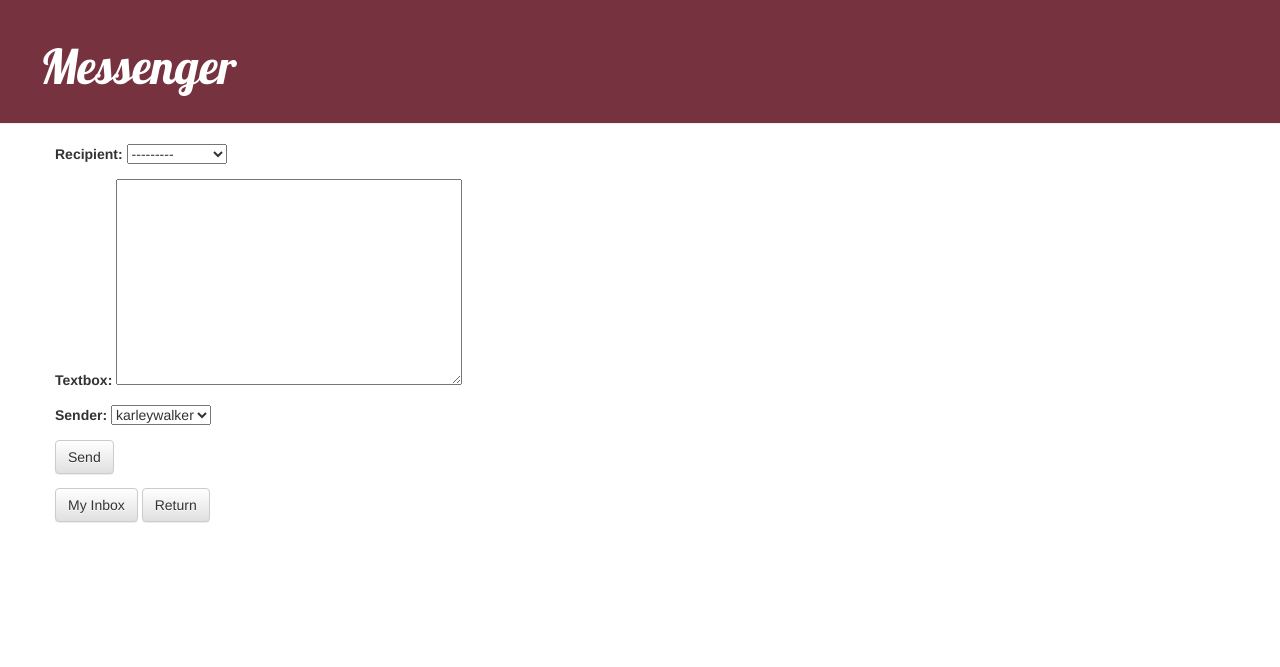
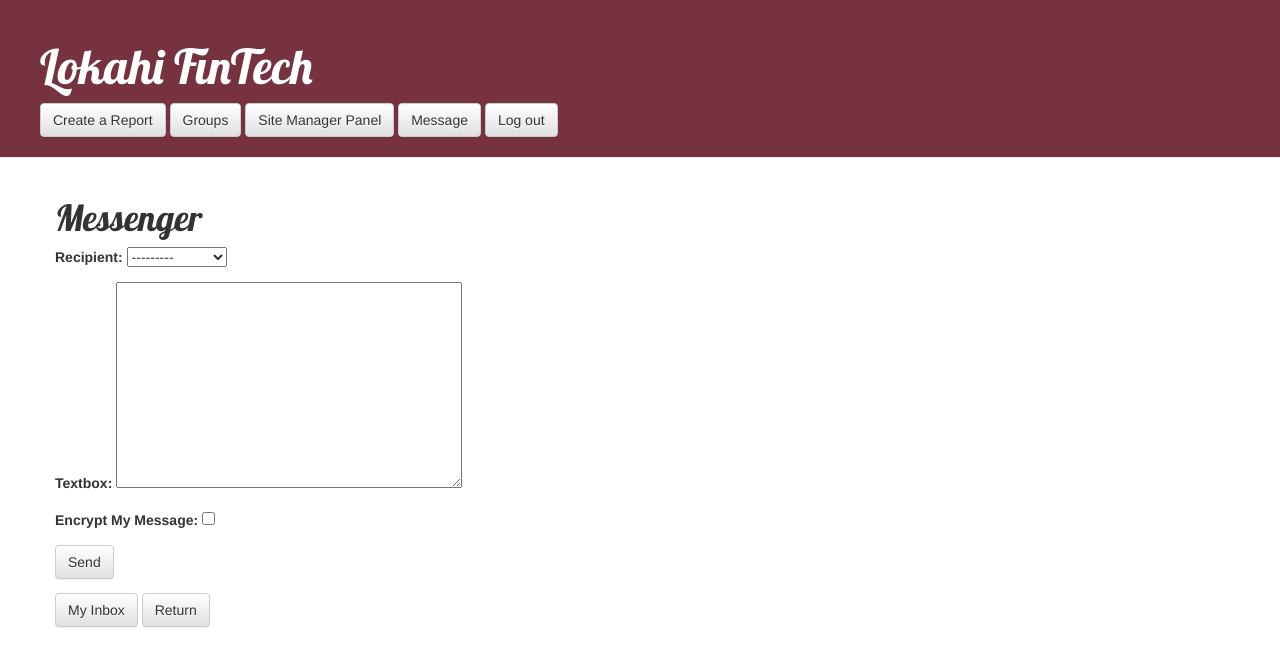
Before and after one commit to rcdizon/cs3240-s17-team17, a Django app: page /LokahiApp/messenger/ in a window 1280 px wide. Shown: the top 667 px of the page. Run offline with Django 3.2, Linux system fonts and the light colour scheme; a user stored in the database is signed in; data comes from the database, SQL or seed files in the repository; some libraries are stand-ins or nearby versions.

Commit message:
Added message encryption functionality (#33)
* Fixed bug in Messenger, Sender data now accessible in the Inbox

* Format messenger header

* Made inbox visible on the Homepage

* Began initial encryption attempts

* Added RSA to individual messages, still need to place public key in user info

* Users can now decide whether or not they want to make their messages private

* Refactored encryption, started delete functionality

* Added Deletion Functionality to Messages

```diff
--- a/LokahiProject/LokahiApp/forms.py
+++ b/LokahiProject/LokahiApp/forms.py
@@ -22,9 +22,9 @@ class CreateReport(forms.ModelForm):
 
 
 class SendMessage(forms.ModelForm):
-	class Meta:
-		model = Message
-		fields = ('recipient','textbox','sender',)
+    class Meta:
+        model = Message
+        fields = ('recipient','textbox',)
 
 
 class RegisterForm(UserCreationForm):
@@ -36,7 +36,7 @@ class RegisterForm(UserCreationForm):
         model = User
         fields = ("username", "fullname", "user_type",)
 
-    '''
+
     def save(self, commit=True):
         user = super(RegisterForm, self).save(commit=False)
         if ' ' in self.cleaned_data["fullname"].split(None, 1):
@@ -59,13 +59,9 @@ class RegisterForm(UserCreationForm):
             g.user_set.add(user)
 
         return user
-    '''
+
+
 class SearchForm(forms.ModelForm):
 	class Meta:
 		model = Search
 		fields = ('search',)
-
-'''
-('companyName', 'companyLocation', 'reportDate', 'companyCountry',
-                  'currentProjects', 'industry', 'sector', 'ceoName', 'filename')
-'''
--- a/LokahiProject/LokahiApp/models.py
+++ b/LokahiProject/LokahiApp/models.py
@@ -42,14 +42,14 @@ class Report(models.Model):
         return self.companyName
 
 class Message(models.Model):
-     recipient = models.ForeignKey(User, related_name="recipient")
-     sender = models.ForeignKey(User, related_name="sender", null=True)
-     textbox = models.TextField(max_length=10000)
-     timestamp = models.DateTimeField(default=timezone.now)
+    recipient = models.ForeignKey(User, related_name="recipient")
+    sender = models.ForeignKey(User, related_name="sender", null=True)
+    textbox = models.TextField(max_length=10000)
+    timestamp = models.DateTimeField(default=timezone.now)
 
-     def publish(self):
-        self.published_date = timezone.now()
-        self.sender = request.user
+    def set(self,sender,text):
+        self.sender = sender
+        self.textbox = text
         self.save()
 
 class Search(models.Model):
--- a/LokahiProject/LokahiApp/urls.py
+++ b/LokahiProject/LokahiApp/urls.py
@@ -26,6 +26,8 @@ urlpatterns = [
     url(r'^logout/$', auth_views.logout, {'template_name': 'index.html'}, name='logout'),
     url(r'^homepage/', views.homepage),
     url(r'^inbox/', views.inbox),
+    url(r'^individual_message/(?P<pk>\d+)/$', views.individual_message, name="individual_message"),
+    url(r'^delete_message/(?P<pk>\d+)/$', views.delete_message, name="delete_message"),
     url(r'^sent_messages/(?P<pk>\d+)/$', views.sent_messages, name="sent_messages"),
     url(r'^search/$', views.search),
     url(r'^media/(?P<path>.*)$', views.download),
--- a/LokahiProject/LokahiApp/views.py
+++ b/LokahiProject/LokahiApp/views.py
@@ -7,6 +7,7 @@ from django.shortcuts import render, get_object_or_404
 from django.utils import timezone
 from django.core.files import File
 from LokahiProject import settings
+from django.core.signing import Signer
 from .models import Report
 from .forms import CreateReport
 from .models import Message
@@ -15,6 +16,10 @@ from .forms import SearchForm
 from .models import Search
 from .forms import RegisterForm
 from django.shortcuts import redirect
+import Crypto
+from Crypto.PublicKey import RSA
+from Crypto import Random
+from Crypto.Cipher import ARC4
 import os
 from django.views.generic import ListView
 from django.contrib.auth.models import User, Group, Permission
@@ -107,14 +112,20 @@ def result(request, pk):
 def message(request):
     if request.method == "POST":
         form = SendMessage(request.POST)
+        encrypt_bool = request.POST.get('encrypt')
         if form.is_valid():
             messenger = form.save(commit=False)
-            messenger.timestamp = timezone.now()
-            messenger.save()
-            return redirect('sent_messages', pk=messenger.pk)
+            if encrypt_bool == None:
+                messenger.set(request.user, messenger.textbox)
+            else:
+                random_generator = Random.new().read
+                key = RSA.generate(1024, random_generator)
+                public_key = key.publickey()
+                enc_data = public_key.encrypt(str.encode(messenger.textbox), 32)
+                messenger.set(request.user, enc_data)
+        return redirect('sent_messages', pk=messenger.pk)
     else:
-        data = {'sender': request.user}
-        form = SendMessage(initial = data)
+        form = SendMessage()
     return render(request, 'messenger.html', {'form': form})
 
 
@@ -129,6 +140,23 @@ def inbox(request):
     inbox_messages = Message.objects.filter(recipient=request.user)
     return render(request, 'inbox.html', {'inbox_messages': inbox_messages })
 
+def individual_message(request,pk):
+    message = get_object_or_404(Message, pk=pk)
+    form = SendMessage(instance=message)
+    return render(request, 'individual_message.html', {'form': form})
+
+def delete_message(request,pk):
+    message = get_object_or_404(Message, pk=pk)
+    form = SendMessage(instance=message)
+    instance = Message.objects.get(id=pk)
+    instance.delete()
+    inbox_messages = Message.objects.filter(recipient=request.user)
+    return render(request, 'inbox.html', {'inbox_messages': inbox_messages })
+
+def submit(request):
+    info=request.POST['info']
+    user = User.objects.create_user('john', 'lennon@thebeatles.com', 'johnpassword')
+    user.save()
 
 @login_required(login_url='/LokahiApp/login/')
 def download(request, path):
--- a/LokahiProject/templates/inbox.html
+++ b/LokahiProject/templates/inbox.html
@@ -30,8 +30,9 @@
                 <div class="col-md-8">
                     {% for inbox in inbox_messages %}
                         <div class="reports">
-                            <h3>{{ inbox.sender }}</h3>
+                            <h3><a href="{% url 'individual_message' pk=inbox.pk %}">{{ inbox.sender }}</a></h3>
                             <p>{{ inbox.textbox }}</p>
+                            <a href="{% url 'delete_message' pk=inbox.pk %}"><button class="messenger btn btn-default">Delete</button></a>
                         </div>
                     {% endfor %}
                 </div>
--- a/LokahiProject/templates/messenger.html
+++ b/LokahiProject/templates/messenger.html
@@ -9,13 +9,22 @@
     </head>
     <body>
         <div class="page-header">
-            <h1>Messenger</h1>
+            <a href="/LokahiApp/homepage"><h1>Lokahi FinTech</h1></a>
+            <a href="/LokahiApp/report/new/"><button class="createreport btn btn-default">Create a Report</button></a>
+            <a href="/LokahiApp/groups/"><button class="groups btn btn-default">Groups</button></a>
+            <!-- TODO: Remove for permissions -->
+            <a href="/LokahiApp/sitemanagerindex/"><button class="groups btn btn-default">Site Manager Panel</button></a>
+            <a href="/LokahiApp/messenger"><button class="messenger btn btn-default">Message</button></a>
+            <a href="/LokahiApp/logout"><button class="logout btn btn-default">Log out</button></a>
         </div>
         <div class="content container">
+            <h1>Messenger</h1>
             <form method="POST" class="post-form">
                 {% csrf_token %}
                 {{ form.as_p }}
-                <input class="Send btn btn-default" type="submit" value="Send" />
+                <p><label for="encrypt">Encrypt My Message:</label>
+            <input type="checkbox" name="encrypt" id="encrypted" /></p>
+            <input class="Send btn btn-default" type="submit" value="Send" />
             </form>
         </div>
          <div class="content container">
--- a/LokahiProject/templates/report.html
+++ b/LokahiProject/templates/report.html
@@ -20,6 +20,8 @@
             <a href="/LokahiApp/sitemanagerindex/"><button class="groups btn btn-default">Site Manager Panel</button></a>
             {% endif %}
             <a href="/LokahiApp/messenger"><button class="messenger btn btn-default">Message</button></a>
+            <!-- TODO: Add inbox to all headers -->
+            <a href="/LokahiApp/inbox"><button class="messenger btn btn-default">Inbox</button></a>
             <a href="/LokahiApp/search"><button class="Search btn btn-default">Search for report</button></a>
             <a href="/LokahiApp/logout"><button class="logout btn btn-default">Log out</button></a>
         </div>
```
Also changed, not shown: LokahiProject/templates/delete_message.html (added, +27 -0 lines), LokahiProject/templates/individual_message.html (added, +27 -0 lines).
